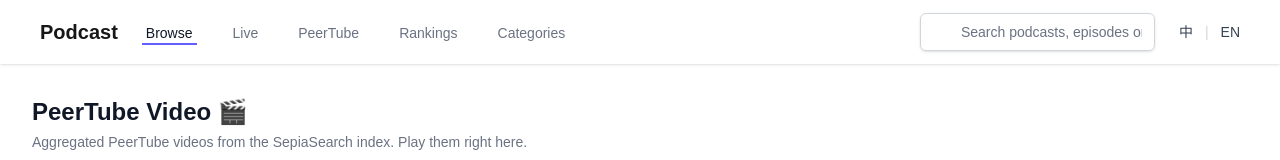
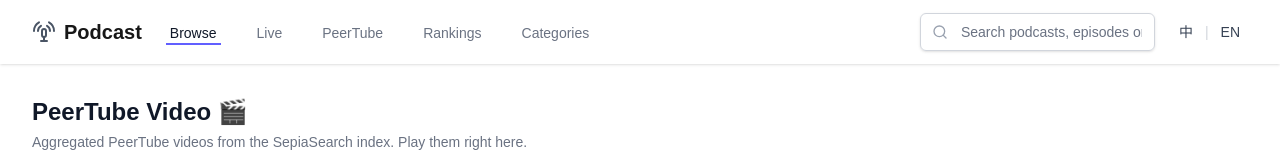
Before and after one commit to zesov/next-podcast, a Next.js app: page /en/peertube in a window 1280 px wide. Shown: the top 160 px of the page. Built offline with nearby package versions, Linux system fonts and the light colour scheme; no server answers.

Commit message:
fix: replace Font Awesome icons with Lucide in Navbar for consistent rendering
Font Awesome CSS was only loaded on specific pages (main, Player, Podcast).
Navbar now uses Lucide React's Search and Podcast icons which work globally
without external CSS dependencies.

```diff
--- a/components/Navbar.tsx
+++ b/components/Navbar.tsx
@@ -2,6 +2,7 @@
 import React, { useState } from 'react';
 import { useTranslations } from 'next-intl';
 import { Link, usePathname, useRouter } from '@/i18n/navigation';
+import { Search, Podcast } from 'lucide-react';
 
 export default function Navbar() {
   const t = useTranslations('navbar');
@@ -29,7 +30,7 @@
         <div className="flex justify-between h-16">
           <div className="flex items-center">
             <div className="flex-shrink-0 flex items-center">
-              <i className="fa-solid fa-podcast text-gray-600 text-2xl mr-2"></i>
+              <Podcast className="text-gray-600 text-2xl mr-2" aria-hidden="true" />
               <span className="font-semibold text-xl">{t('brand')}</span>
             </div>
             <div className="hidden sm:ml-6 sm:flex sm:space-x-8">
@@ -43,7 +44,7 @@
           <div className="hidden sm:ml-6 sm:flex sm:items-center sm:space-x-4">
             <div className="relative rounded-md shadow-sm">
               <div className="absolute inset-y-0 left-0 pl-3 flex items-center pointer-events-none">
-                <i className="fas fa-search text-gray-400"></i>
+                <Search className="h-4 w-4 text-gray-400" aria-hidden="true" />
               </div>
               <input
                 type="text"
```
